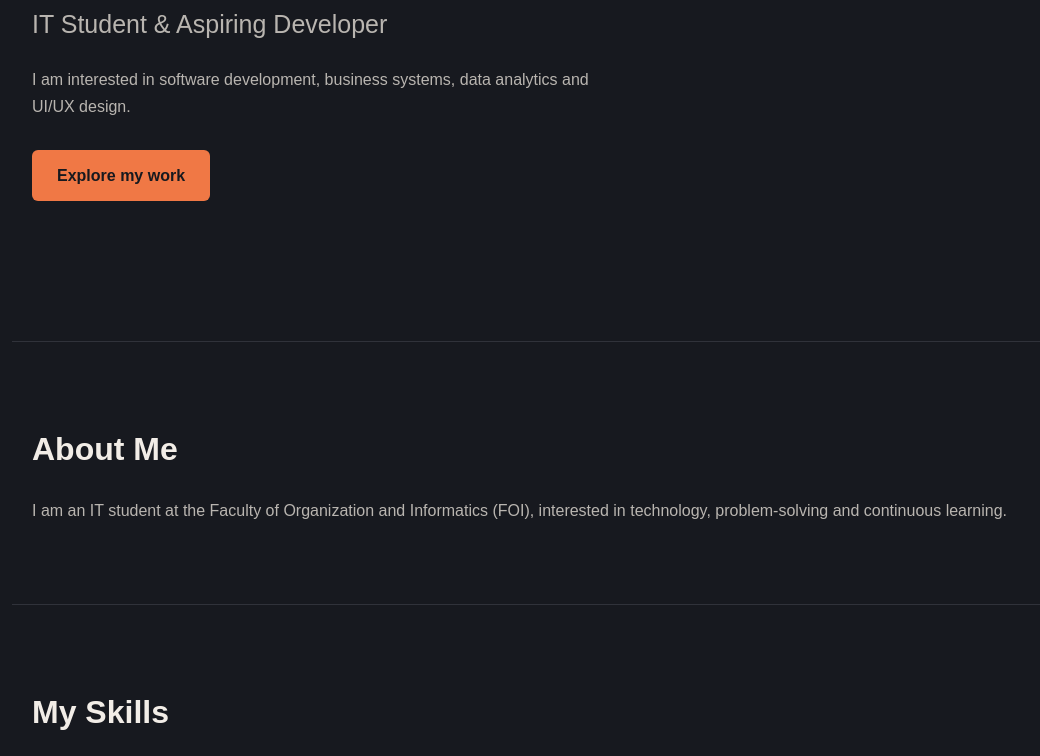
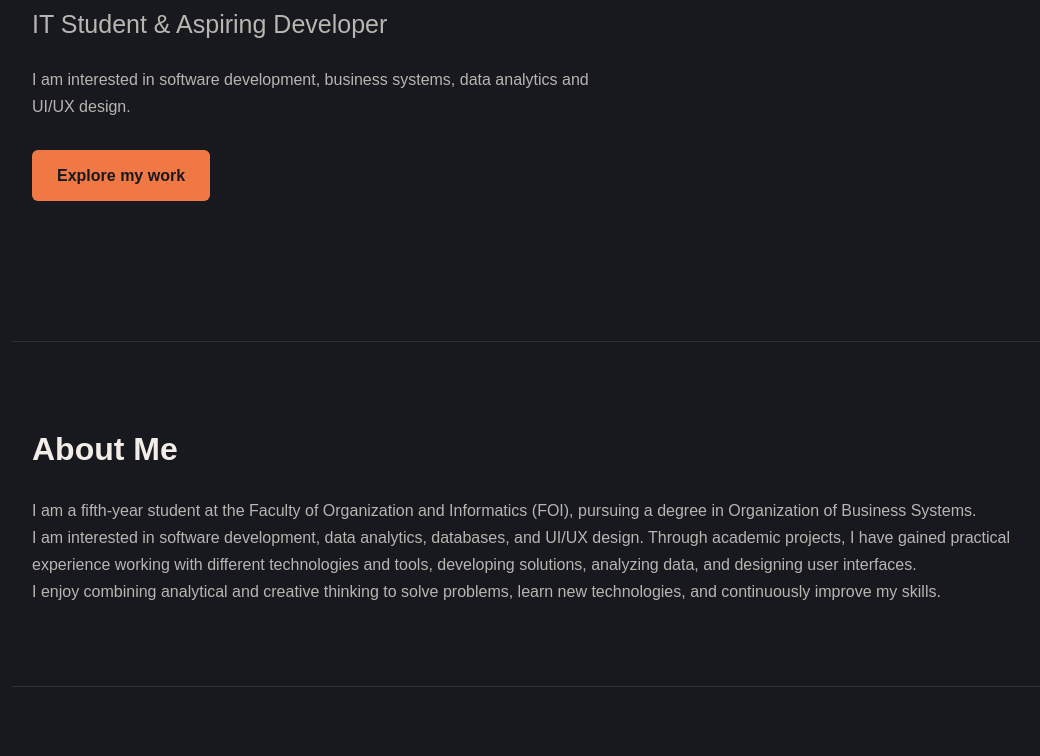
Before and after one commit to bsostar66/bsostar66.github.io, a plain HTML site: page index.html in a window 1280 px wide. Shown: the part 364-1120 px from the top of the page, without its empty margins (78-1118 px from the left). Drawn offline with Linux system fonts and the light colour scheme.

Commit message:
Revise 'About Me' section in index.html
Updated personal description to reflect current academic status and interests in software development and UI/UX design.

```diff
--- a/index.html
+++ b/index.html
@@ -41,10 +41,26 @@
 
         <section id="about">
             <h2>About Me</h2>
+
             <p>
-                I am an IT student at the Faculty of Organization
-                and Informatics (FOI), interested in technology,
-                problem-solving and continuous learning.
+                I am a fifth-year student at the Faculty of Organization
+                and Informatics (FOI), pursuing a degree in Organization
+                of Business Systems.
+            </p>
+
+            <p>
+                I am interested in software development, data
+                analytics, databases, and UI/UX design. Through
+                academic projects, I have gained practical
+                experience working with different technologies
+                and tools, developing solutions, analyzing data,
+                and designing user interfaces.
+            </p>
+
+            <p>
+                I enjoy combining analytical and creative thinking
+                to solve problems, learn new technologies, and
+                continuously improve my skills.
             </p>
         </section>
 
```
